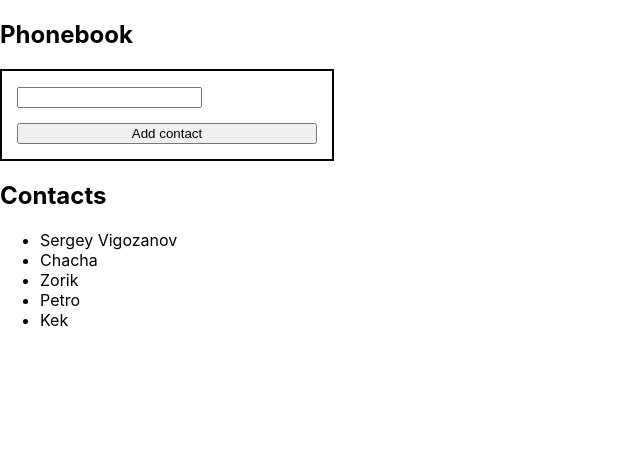
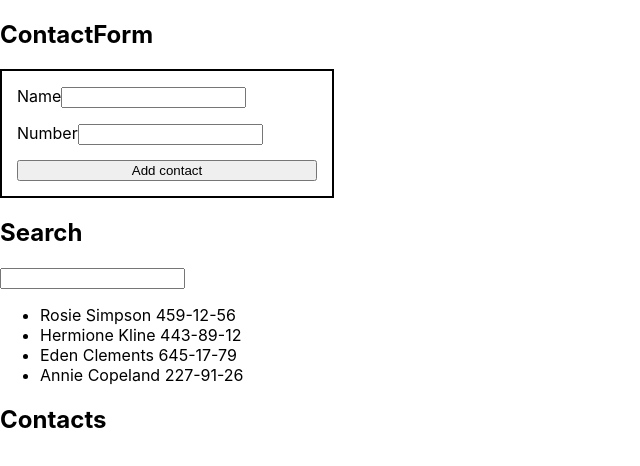
Before and after one commit to Fluebubble/goit-react-hw-06-phonebook, a React (Create React App) app: page / in a window 1280 px wide. Shown: the top 466 px of the page, without its empty margins (0-640 px from the left). Built offline with nearby package versions, Linux system fonts and the light colour scheme.

Commit message:
В описании
Обновил структуру компонентов, реализовал добавление контакта

```diff
--- a/package.json
+++ b/package.json
@@ -2,7 +2,7 @@
   "name": "react-homework-template",
   "version": "0.1.0",
   "private": true,
-  "homepage": "https://fluebubble.github.io/goit-react-hw-02-phonebook/",
+  "homepage": "https://fluebubble.github.io/goit-react-hw-02-ContactForm/",
   "dependencies": {
     "@testing-library/jest-dom": "^5.16.3",
     "@testing-library/react": "^12.1.4",
--- a/src/components/App.jsx
+++ b/src/components/App.jsx
@@ -1,60 +1,94 @@
-import Phonebook from './Phonebook/Phonebook';
+import ContactForm from './ContactForm/ContactForm';
 import React, { Component } from 'react';
 import { nanoid } from 'nanoid';
+import { SearchContact } from './SearchContact/SearchContact';
+import { ContactList } from './ContactList/ContactList';
 
 class App extends Component {
   state = {
     contacts: [
-      { name: 'Chacha', id: '1' },
-      { name: 'Zorik', id: '2' },
-      { name: 'Petro', id: '3' },
-      { name: 'Kek', id: '4' },
+      { id: 'id-1', name: 'Rosie Simpson', number: '459-12-56' },
+      { id: 'id-2', name: 'Hermione Kline', number: '443-89-12' },
+      { id: 'id-3', name: 'Eden Clements', number: '645-17-79' },
+      { id: 'id-4', name: 'Annie Copeland', number: '227-91-26' },
     ],
+    filter: '',
     name: '',
+    number: '',
   };
 
-  handleNameChange = event => {
-    // console.log(event.currentTarget.value);
+  handleChange = event => {
+    console.log(event.currentTarget.name);
     this.setState({
-      name: event.currentTarget.value,
+      [event.currentTarget.name]: event.currentTarget.value,
+    });
+  };
+
+  handleNumberChange = event => {
+    this.setState({
+      number: event.currentTarget.value,
     });
   };
 
   handleSubmit = e => {
     e.preventDefault();
+
+    for (const contact of this.state.contacts) {
+      if (contact.name.includes(this.state.name)) {
+        alert(
+          `Контакт с именем ${this.state.name} уже добавлен в телефонную книгу`
+        );
+        return;
+      }
+    }
+
+    console.log(this.state.name);
+    console.log(this.state.number);
+    console.log(this.state.contacts);
     this.setState(prevState => {
-      console.log(prevState.contacts);
       return {
-        contacts: this.state.contacts.push({
-          name: this.state.name,
-          id: nanoid(),
-        }),
+        contacts: [
+          ...prevState.contacts,
+          {
+            name: this.state.name,
+            number: this.state.number,
+          },
+        ],
       };
     });
-    console.log(this.state);
+    console.log(this.state.contacts);
   };
-  // handleSubmit = e => {
-  //   e.preventDefault();
-  //   this.setState(prevState => {
-  //     return {
-  //       contacts: prevState.contacts.push({
-  //         name: this.state.name,
-  //         id: nanoid(),
-  //       }),
-  //     };
-  //   });
-  //   console.log(this.state);
-  // };
+
+  handleFilter = e => {
+    this.setState({ filter: e.currentTarget.value });
+    const filteredContacts = this.state.contacts.filter(contact =>
+      contact.name.toLowerCase().includes(this.state.filter.toLowerCase())
+    );
+    // console.log(this.state.contacts)
+    this.setState({ contacts: filteredContacts });
+    console.log(filteredContacts);
+  };
 
   render() {
     return (
-      <Phonebook
-        contacts={this.state.contacts}
-        onSubmit={this.handleSubmit}
-        onNameChange={this.handleNameChange}
-        // onAddContact={this.handeAddContact}
-        name={this.state.name}
-      />
+      <>
+        <h2>ContactForm</h2>
+        <ContactForm
+          contacts={this.state.contacts}
+          onSubmit={this.handleSubmit}
+          onChange={this.handleChange}
+          name={this.state.name}
+          number={this.state.number}
+        />
+
+        <h2>Search</h2>
+        <SearchContact
+          onFilter={this.handleFilter}
+          filter={this.state.filter}
+        />
+        <ContactList contacts={this.state.contacts} />
+        <h2>Contacts</h2>
+      </>
     );
   }
 }
@@ -62,5 +96,5 @@
 export default App;
 
 // export const Apps = () => {
-//   return <Phonebook />;
+//   return <ContactForm />;
 // };
--- a/src/components/Phonebook/Phonebook.jsx
+++ b/src/components/ContactForm/ContactForm.jsx
@@ -11,7 +11,7 @@
   gap: 15px;
 `;
 
-class Phonebook extends Component {
+class ContactForm extends Component {
   state = {
     inputValue: '',
   };
@@ -19,25 +19,36 @@
   render() {
     return (
       <>
-        <h2>Phonebook</h2>
         <Form name="add_contact_form" onSubmit={this.props.onSubmit}>
           <label>
+            Name
             <input
               type="text"
               name="name"
               pattern="^[a-zA-Zа-яА-Я]+(([' -][a-zA-Zа-яА-Я ])?[a-zA-Zа-яА-Я]*)*$"
               title="Name may contain only letters, apostrophe, dash and spaces. For example Adrian, Jacob Mercer, Charles de Batz de Castelmore d'Artagnan"
               value={this.props.name}
-              onChange={this.props.onNameChange}
-                required
+              onChange={this.props.onChange}
+              required
+            />
+          </label>
+          <label>
+            Number
+            <input
+              type="tel"
+              name="number"
+              pattern="\+?\d{1,4}?[-.\s]?\(?\d{1,3}?\)?[-.\s]?\d{1,4}[-.\s]?\d{1,4}[-.\s]?\d{1,9}"
+              title="Phone number must be digits and can contain spaces, dashes, parentheses and can start with +"
+              value={this.props.number}
+              onChange={this.props.onChange}
+              required
             />
           </label>
           <button type="submit">Add contact</button>
         </Form>
-        <ContactList contacts={this.props.contacts}/>
       </>
     );
   }
 }
 
-export default Phonebook;
+export default ContactForm;
--- a/src/components/ContactList/ContactList.jsx
+++ b/src/components/ContactList/ContactList.jsx
@@ -1,14 +1,11 @@
-import { Contact } from "components/Contact/Contact";
-
-export const ContactList = ({contacts}) => {
-    console.log(contacts, "In ContactList")
-    return (
-        <>
-        <h2>Contacts</h2>
-        <ul>
-            <li>Sergey Vigozanov</li>
-            <Contact contacts={contacts}/>
-        </ul>
-        </>
-    )
+export const ContactList = ({ contacts }) => {
+  return (
+    <>
+      <ul>
+        {contacts.map(contact => (
+            <li key={contact.id}>{contact.name} {contact.number}</li>
+        ))}
+      </ul>
+    </>
+  );
 };
--- /dev/null
+++ b/src/components/SearchContact/SearchContact.jsx
@@ -0,0 +1,13 @@
+export const SearchContact = ({ onFilter, filter }) => {
+  return (
+    <input
+      type="text"
+      name="name"
+      pattern="^[a-zA-Zа-яА-Я]+(([' -][a-zA-Zа-яА-Я ])?[a-zA-Zа-яА-Я]*)*$"
+      title="Name may contain only letters, apostrophe, dash and spaces. For example Adrian, Jacob Mercer, Charles de Batz de Castelmore d'Artagnan"
+      onChange={onFilter}
+      value={filter}
+      required
+    />
+  );
+};
```
